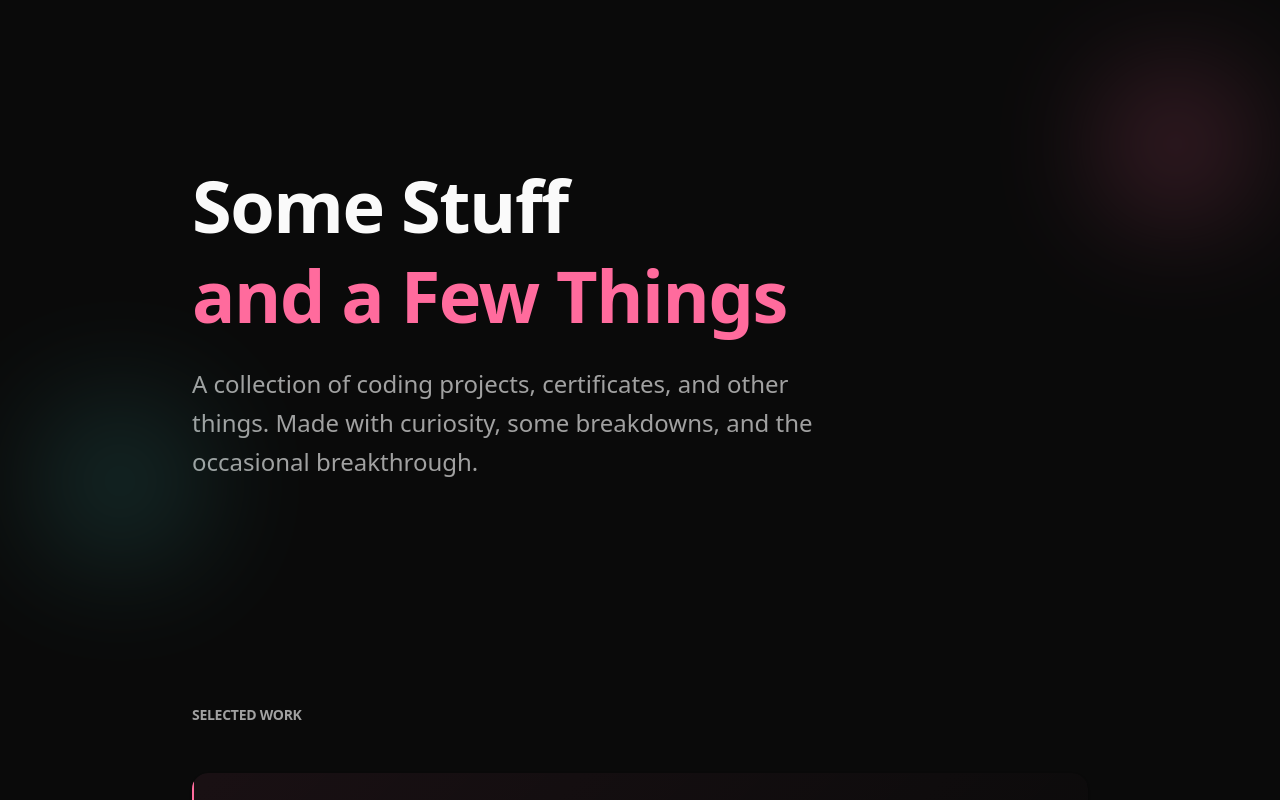
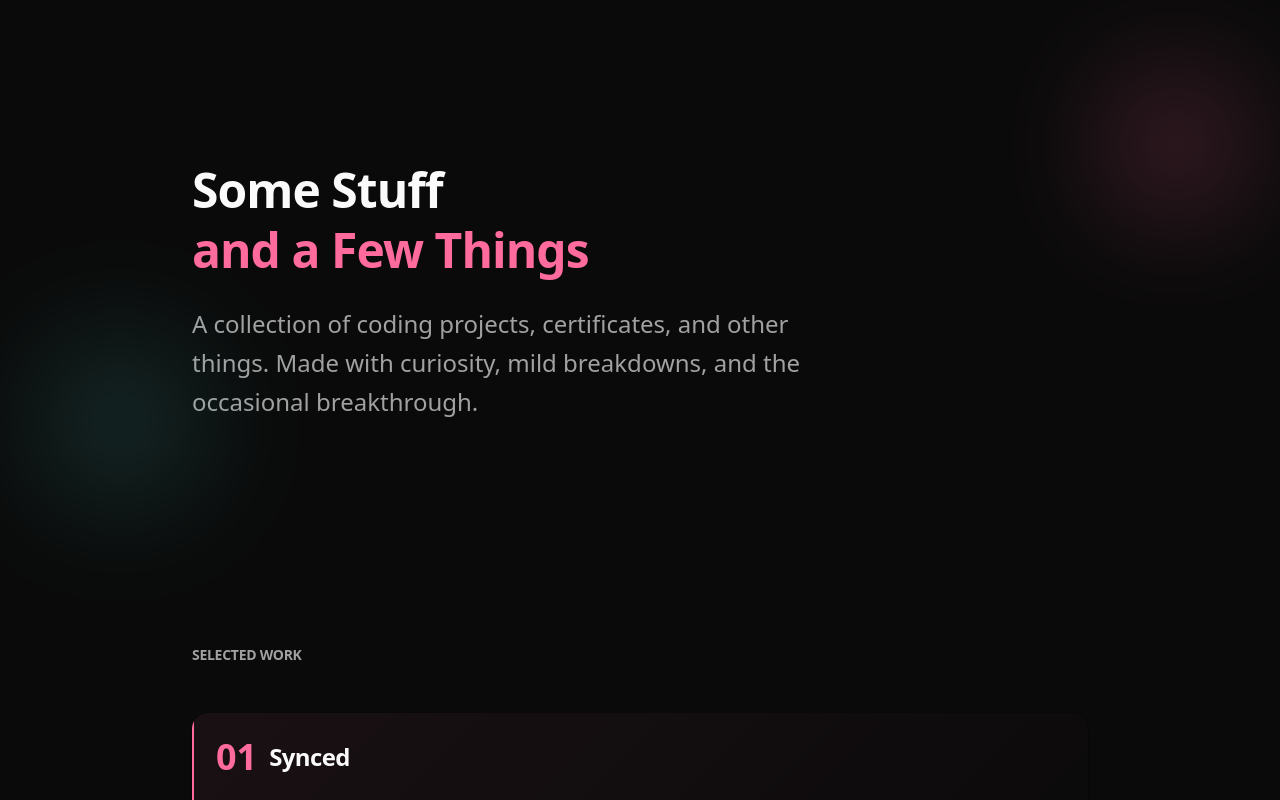
Before and after one commit to CaitlinAkkerman/cautious-train, a React (Vite) app: page / in a window 1280 px wide. Shown: the top 800 px of the page. Built offline with nearby package versions, Linux system fonts and the light colour scheme.

Commit message:
Changed some wording

```diff
--- a/src/pages/Home.tsx
+++ b/src/pages/Home.tsx
@@ -114,13 +114,13 @@ export default function Home() {
           <div className="absolute bottom-20 left-10 w-40 h-40 rounded-full blur-3xl opacity-20" style={{ backgroundColor: colors[1] }} />
 
           {/* Main heading */}
-          <h1 className="text-5xl md:text-6xl lg:text-7xl font-black tracking-tighter mb-6 leading-tight">
+          <h1 className="text-3xl md:text-4xl lg:text-5xl font-black tracking-tighter mb-6 leading-tight">
             <span className="block">Some Stuff</span>
             <span className="block" style={{ color: colors[0] }}>and a Few Things</span>
           </h1>
 
           <p className="text-xl md:text-2xl text-muted-foreground max-w-2xl leading-relaxed">
-            A collection of coding projects, certificates, and other things. Made with curiosity, some breakdowns, and the occasional breakthrough.
+            A collection of coding projects, certificates, and other things. Made with curiosity, mild breakdowns, and the occasional breakthrough.
           </p>
         </div>
       </section>
```
